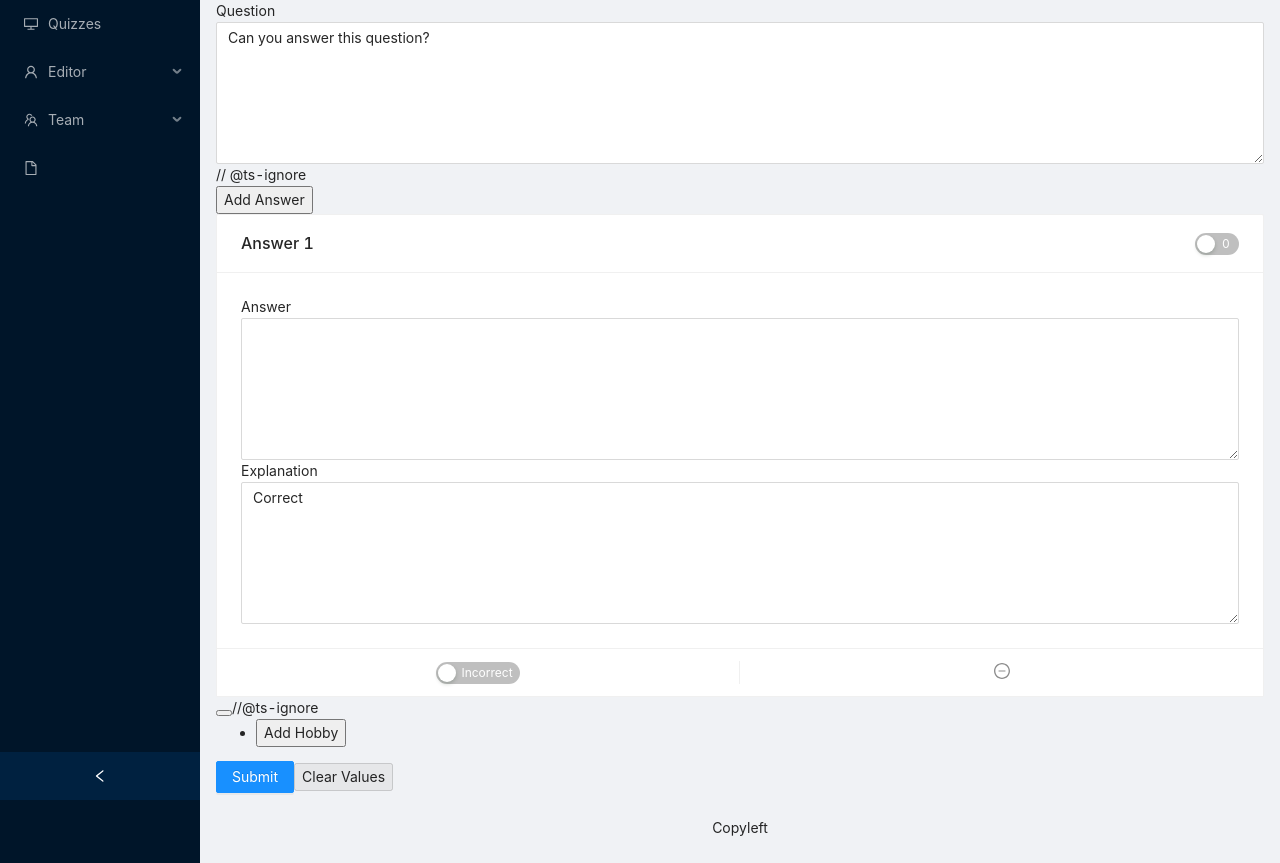
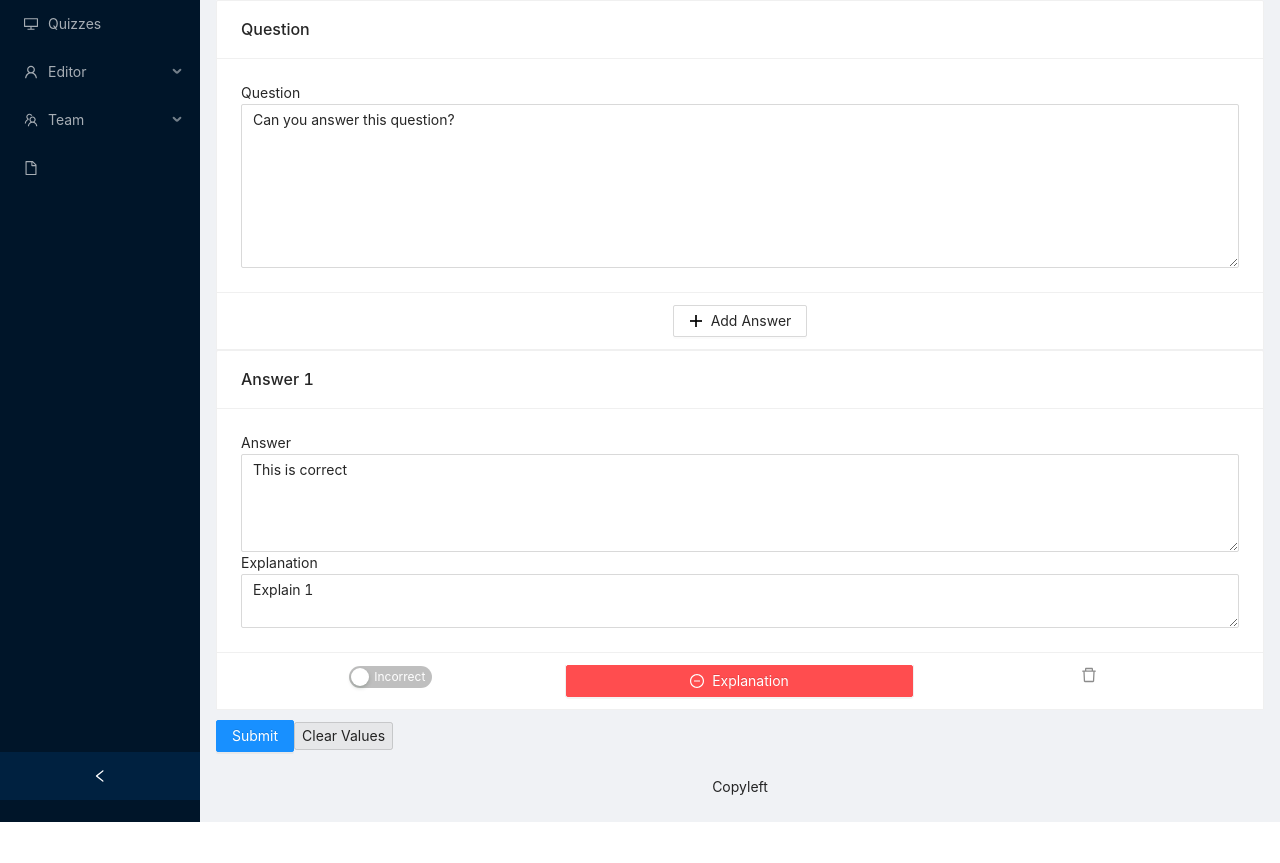
Before and after one commit to snytkine/quizzer-fe, a React (Create React App) app: page /reduxformeditor in a window 1280 px wide. After the commit the page ends 822 px from the top, so only its background shows below. Built offline with nearby package versions, Linux system fonts and the light colour scheme.

Commit message:
Updated components for editing question

```diff
--- a/src/Components/editor/CreateQuestion.tsx
+++ b/src/Components/editor/CreateQuestion.tsx
@@ -1,14 +1,15 @@
 import React from 'react';
 import { Layout, Menu, Breadcrumb } from 'antd';
+import ReduxFormEditor from './ReduxFormEditor';
 
 const { Header, Content, Footer, Sider } = Layout;
 
 const CreateQuestion = () => {
   return (
       <div>
-        <Header className="site-layout-background">Hello</Header>
+        <Header className="site-layout-background">Create Question</Header>
         <div className="site-layout-background" style={{ padding: 24, minHeight: 360 }}>
-          <h2>Create Question</h2>
+          <ReduxFormEditor/>
         </div>
       </div>
 
--- a/src/Components/editor/ReduxFormEditor.tsx
+++ b/src/Components/editor/ReduxFormEditor.tsx
@@ -1,11 +1,14 @@
 import React from 'react';
-import { Field, FieldArray, reduxForm, change } from 'redux-form';
+import { Field, FieldArray, reduxForm, change, formValueSelector, arrayPush } from 'redux-form';
 import { connect } from 'react-redux';
 import validate from './validate';
 import { Button, Form, Input, Card, Col, Switch } from 'antd';
-import { MinusCircleOutlined, PlusOutlined } from '@ant-design/icons';
+import { MinusCircleOutlined, DeleteOutlined, PlusOutlined } from '@ant-design/icons';
 
 const { TextArea } = Input;
+
+const FORM_NAME = 'editQuestion';
+const selectFormValue = formValueSelector(FORM_NAME);
 
 const renderAnswerTitle = (props: { id: number, fieldName: string }) => {
   const { id, fieldName } = props;
@@ -23,16 +26,16 @@ const renderAnswerTitle = (props: { id: number, fieldName: string }) => {
 
 };
 
-let IsCorrectSwitch = (props: {answer: string, dispatch?: Function}) => {
+let IsCorrectSwitch = (props: { answer: string, dispatch?: Function }) => {
 
-  const {answer, dispatch} = props;
+  const { answer, dispatch } = props;
 
   return <Switch
       checkedChildren="Correct"
       unCheckedChildren="  Incorrect "
       onChange={(checked) => {
-        dispatch(change('editQuestion', `${answer}.isCorrect`, checked));
-      }}/>
+        dispatch(change(FORM_NAME, `${answer}.isCorrect`, checked));
+      }}/>;
 };
 
 IsCorrectSwitch = connect()(IsCorrectSwitch);
@@ -48,64 +51,136 @@ const renderField = ({ input, label, type, meta: { touched, error } }) => (
 );
 
 
-const renderTextArea = ({ input, label, type, meta: { touched, error } }) => (
+const renderTextArea = ({ input, label, rows, type, meta: { touched, error } }) => (
     <div>
       <label>{label}</label>
       <div>
-        <TextArea {...input} rows={6}/>
+        <TextArea {...input} rows={rows}/>
         {touched && error && <span>{error}</span>}
       </div>
     </div>
 );
 
-const renderHobbies = ({ fields, meta: { error } }) => (
-    <ul>
-      <li>
-        <button type="button" onClick={() => fields.push()}>
-          Add Hobby
-        </button>
-      </li>
-      {fields.map((hobby, index) => (
-          <li key={index}>
-            <button
-                type="button"
-                title="Remove Hobby"
-                onClick={() => fields.remove(index)}
+
+let EditExplanation = (props: { id: number, hasExplanation?: boolean }) => {
+
+  if (props.hasExplanation) {
+    return (
+        <Field
+            name={`answers[${props.id}].explanation`}
+            type="text"
+            component={renderTextArea}
+            label="Explanation"
         />
-            <Field
-                name={hobby}
-                type="text"
-                component={renderField}
-                label={`Hobby #${index + 1}`}
-            />
-          </li>
-      ))}
-      {error && <li className="error">{error}</li>}
-    </ul>
+    );
+  } else {
+    return null;
+  }
+
+};
+
+let mapStateToPropsExplanation = (state, ownProps: { id: number }) => {
+  const fieldName = `answers[${ownProps.id}].explanation`;
+  const explanation = selectFormValue(state, fieldName);
+  console.log(`explanation value for ${fieldName}=${explanation}`);
+  const hasExplanation = explanation!==undefined;
+
+  return { hasExplanation };
+};
+
+const mergePropsExplanation = (stateProps: { hasExplanation: boolean, fieldName: string },
+                               dispatchProps: { dispatch: Function },
+                               ownProps: { id: number }) => {
+
+  const { dispatch } = dispatchProps;
+  const { fieldName } = stateProps;
+
+  const addExplanation = () => {
+    if (!stateProps.hasExplanation) {
+      dispatch(change(FORM_NAME, fieldName, ''));
+    }
+  };
+
+  const removeExplanation = () => {
+    dispatch(change(FORM_NAME, fieldName, undefined));
+  };
+
+  return { ...ownProps, ...stateProps, addExplanation, removeExplanation, dispatch };
+
+};
+
+EditExplanation = connect(mapStateToPropsExplanation)(EditExplanation);
+
+
+let ToggleExplanation = (props: {
+  fieldName: string,
+  hasExplanation?: boolean,
+  dispatch?: Function
+}) => {
+  console.log(`ToggleExplanation fieldName=${props.fieldName} hasExplanation=${props.hasExplanation}`);
+  const { dispatch } = props;
+  let btnText: string;
+  let setExplanation: Function;
+  let danger;
+  let BtnIcon = <PlusOutlined/>;
+
+
+  if (props.hasExplanation) {
+    btnText = 'Explanation';
+    danger = 'danger';
+    BtnIcon = <MinusCircleOutlined/>;
+    setExplanation = () => dispatch(change(FORM_NAME, props.fieldName, undefined));
+  } else {
+    btnText = 'Explanation';
+    setExplanation = () => dispatch(change(FORM_NAME, props.fieldName, ' '));
+  }
+
+  return (
+      <Button
+          type="primary"
+          danger={danger}
+          onClick={() => {
+            setExplanation();
+          }}
+          style={{ width: '100%' }}
+      >
+        {BtnIcon} {btnText}
+      </Button>
   );
 
+};
 
-let renderAnswers = ({ fields, meta: { error, submitFailed }, dispatch }) => (
+
+const mapStateToPropsToggleExplanation = (state, ownProps: { fieldName: string }) => {
+  const explanation = selectFormValue(state, ownProps.fieldName);
+
+  const hasExplanation = explanation!==undefined;
+  console.log(`mapStateToPropsToggleExplanation exp=${explanation} hasExplanation=${hasExplanation}`);
+
+  return { hasExplanation };
+};
+
+ToggleExplanation = connect(mapStateToPropsToggleExplanation)(ToggleExplanation);
+
+
+let renderAnswers = (props) => {
+  const { fields, meta: { error, submitFailed } } = props;
+  return (<div>
     <div>
-      <div>
-        <button type="button" onClick={() => fields.push({})}>
-          Add Answer
-        </button>
       {submitFailed && error && <span>{error}</span>}
     </div>
     {fields.map((answer, index) => {
-
 
           console.log('answer=', JSON.stringify(answer));
 
           return (
               <div key={index}>
                 <Card title={`Answer ${index + 1}`}
-                        extra={<Switch checkedChildren="1" unCheckedChildren="0"/>}
                       style={{ width: '100%' }}
                       actions={[
                         <IsCorrectSwitch answer={answer}/>,
-                          <MinusCircleOutlined
+                        <ToggleExplanation fieldName={`${answer}.explanation`}/>,
+                        <DeleteOutlined
                             className="dynamic-delete-button"
                             onClick={() => fields.remove(index)}
                         />,
@@ -119,44 +194,50 @@ let renderAnswers = ({ fields, meta: { error, submitFailed }, dispatch }) => (
                       label="Answer"
                   />
 
-                    <Field
-                        name={`${answer}.explanation`}
-                        type="text"
-                        component={renderTextArea}
-                        label="Explanation"
-                    />
+                  <EditExplanation id={index}/>
                 </Card>
 
-                  <button
-                      type="button"
-                      title="Remove Answer"
-                      onClick={() => fields.remove(index)}
-                  />
-
-                  //@ts-ignore
-                  <FieldArray name={`${answer}.hobbies`} component={renderHobbies}/>
               </div>);
         },
     )}
-    </div>
-);
+  </div>);
+};
 
-
-let QuestionEditorForm = props => {
-  const { handleSubmit, pristine, reset, submitting } = props;
+let EditQuestion = (props: { dispatch?: Function }) => {
+  const { dispatch } = props;
   return (
-      <form onSubmit={handleSubmit}>
+      <Card
+          title="Question"
+          actions={[
+            <Button onClick={() => {
+              console.log('Adding Fields');
+              dispatch(arrayPush(FORM_NAME, 'answers', { body: '' }));
+            }}>
+              <PlusOutlined/> Add Answer
+            </Button>,
+          ]}>
         <Field
             name="question"
             type="textarea"
             component={renderTextArea}
             rows={7}
-            cols={40}
             label="Question"
         />
+      </Card>
+  );
+};
+
+EditQuestion = connect()(EditQuestion);
+
 // @ts-ignore
+let QuestionEditorForm = props => {
+  const { handleSubmit, pristine, reset, submitting } = props;
+  return (
+      <form onSubmit={handleSubmit}>
+        <EditQuestion/>
+        { /* @ts-ignore */}
         <FieldArray name="answers" component={renderAnswers}/>
-        <div>
+        <div style={{ marginTop: '10px' }}>
           <Button type="primary" disabled={submitting} htmlType="submit">
             Submit
           </Button>
@@ -174,14 +255,14 @@ renderAnswers = connect()(renderAnswers);
 export default reduxForm({
   form: 'editQuestion', // a unique identifier for this form
   initialValues: {
-    question: 'Can you answer this question?', answers: [{
-      answer: 'This is correct',
-      explanation: 'Correct',
+    question: 'Can you answer this question?',
+    answers: [{
+      body: 'This is correct',
+      explanation: 'Explain 1',
     }],
   },
   destroyOnUnmount: false,
   onSubmit: (data) => {
     console.log(data);
   },
-  validate,
 })(QuestionEditorForm);
```
Lines whose indentation alone changed are shown as unchanged.
